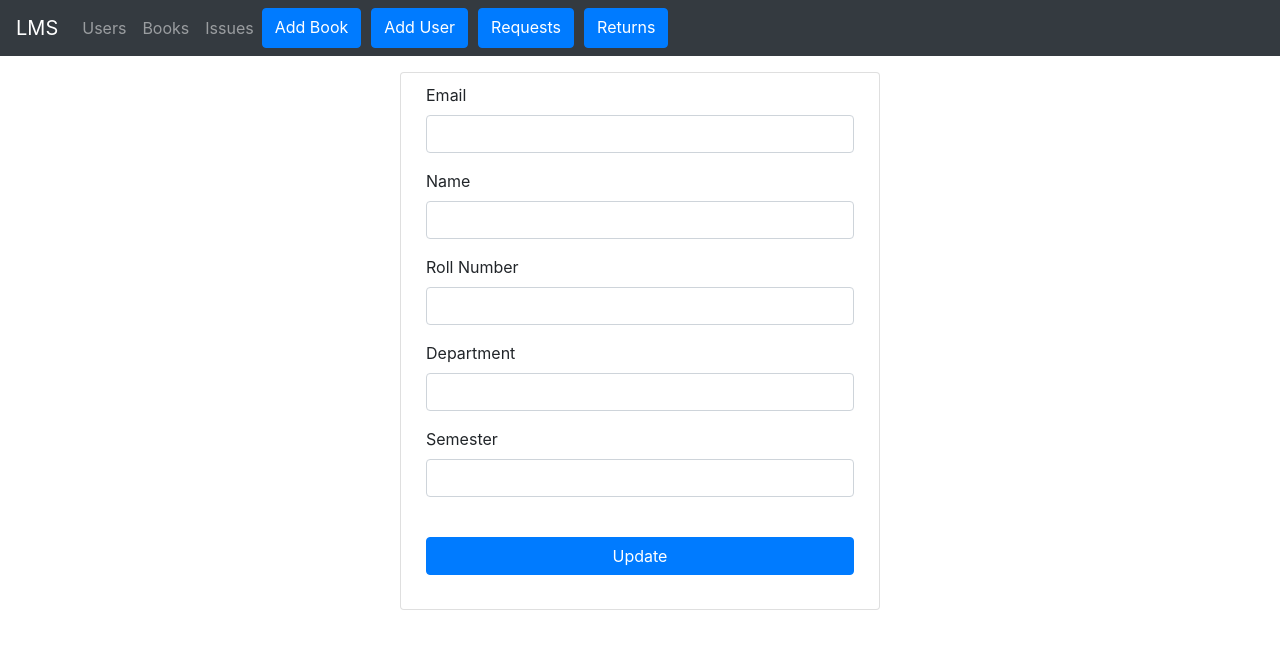
After one commit to AnushkaAmte/LMS, a PHP site: page /update_users.php in a window 1280 px wide. The commit adds this page. Shown: the top 649 px of the page. Run offline with PHP 8.4, Linux system fonts and the light colour scheme; data that the repository does not hold is empty; some libraries are stand-ins or nearby versions.

Commit message:
added update for users

```diff
--- /dev/null
+++ b/update_users.php
@@ -0,0 +1,126 @@
+<?php
+include('db_connect.php');
+$email_id = '';
+$user_name = '';
+$roll_no = '';
+$department = '';
+$semester = '';
+if (isset($_GET['id'])) {
+    $id = $_GET['id'];
+    $sql = "SELECT * FROM `users` WHERE roll_no=$id";
+    $result = mysqli_query($conn, $sql);
+    $old_user = mysqli_fetch_assoc($result);
+
+    $email_id = $old_user['email_id'];
+    $user_name = $old_user['user_name'];
+    $roll_no = $old_user['roll_no'];
+    $department = $old_user['department'];
+    $semester = $old_user['semester'];
+}
+$errors = array('email_id' => '', 'user_name' => '', 'roll_no' => '', 'department' => '', 'semester' => '');
+if (isset($_POST['submit'])) {
+    if (empty($_POST['email_id'])) {
+        $errors['email_id'] = "Email ID is required  <br />";
+    } else {
+        $email_id = $_POST['email_id'];
+    }
+    if (empty($_POST['user_name'])) {
+        $errors['user_name'] = "User name is required  <br />";
+    } else {
+        $user_name = $_POST['user_name'];
+    }
+    if (empty($_POST['roll_no'])) {
+        $errors['roll_no'] = "Roll Number is required  <br />";
+    } else {
+        $roll_no = $_POST['roll_no'];
+    }
+    if (empty($_POST['department'])) {
+        $errors['department'] = "Department's name is required  <br />";
+    } else {
+        $department = $_POST['department'];
+    }
+    if (empty($_POST['semester'])) {
+        $errors['semester'] = "Semester is required  <br />";
+    } else {
+        $semester = $_POST['semester'];
+    }
+
+    if (array_filter($errors)) {
+        echo 'Please fill a valid response';
+    } else {
+        $email_id = mysqli_real_escape_string($conn, $_POST['email_id']);
+        $user_name = mysqli_real_escape_string($conn, $_POST['user_name']);
+        $roll_no = $_POST['roll_no'];
+        $department = mysqli_real_escape_string($conn, $_POST['department']);
+        $semester =  $_POST['semester'];
+
+
+        $sql = "UPDATE `users` SET email_id='$email_id',user_name='$user_name',department='$department',semester='$semester' WHERE roll_no=$id";
+
+        if (mysqli_query($conn, $sql)) {
+            header('Location: index.php');
+        } else {
+            echo 'An error occured: ' . mysqli_error($conn);
+        }
+    }
+}
+?>
+
+<!DOCTYPE html>
+<html lang="en">
+
+<head>
+    <meta charset="UTF-8">
+    <meta http-equiv="X-UA-Compatible" content="IE=edge">
+    <meta name="viewport" content="width=device-width, initial-scale=1.0">
+
+</head>
+
+
+
+<body>
+    <?php include('navbar.php'); ?>
+    <div class="card" style="width: 30rem; margin:auto; padding: 10px;">
+        <form action="update_users.php?id=<?php echo $id ?>" method="POST" id='form'>
+
+            <div class="col md-3 align-items-center">
+                <div class="mb-3">
+                    <label for="email_id" class="form-label">Email</label>
+                    <input type="email" class="form-control" id="email_id" name='email_id' value="<?php echo htmlspecialchars($email_id); ?>" required>
+                    <div class="invalid-feedback"><?php echo $errors['email_id']; ?></div>
+                </div>
+                <div class="mb-3">
+                    <label for="user_name" class="form-label">Name</label>
+                    <input type="text" class="form-control" id="user_name" name='user_name' value="<?php echo htmlspecialchars($user_name); ?>" required>
+                    <div class="invalid-feedback"><?php echo $errors['user_name']; ?></div>
+
+                </div>
+                <div class="mb-3">
+                    <label for="roll_no" class="form-label">Roll Number</label>
+                    <input type="number" class="form-control" id="exampleInputPassword1" name='roll_no' value="<?php echo htmlspecialchars($roll_no); ?>" required>
+                    <div class="invalid-feedback"><?php echo $errors['roll_no']; ?></div>
+                </div>
+                <div class="mb-3">
+                    <label for="department" class="form-label">Department</label>
+                    <input type="text" class="form-control" id="exampleInputPassword1" name='department' value="<?php echo htmlspecialchars($department); ?>" required>
+                    <div class="invalid-feedback"><?php echo $errors['department']; ?></div>
+                </div>
+                <div class="mb-3">
+                    <label for="semester" class="form-label">Semester</label>
+                    <input type="number" class="form-control" id="exampleInputPassword1" name='semester' value="<?php echo htmlspecialchars($semester); ?>" required>
+                    <div class="invalid-feedback"><?php echo $errors['semester']; ?></div>
+                </div>
+
+                <br>
+                <div class="text-center">
+                    <button type="submit" class="btn btn-primary btn-block" name="submit">Update</button>
+                </div>
+            </div>
+            <br>
+        </form>
+    </div>
+    <br>
+
+</body>
+
+</html>
--- a/users.php
+++ b/users.php
@@ -33,7 +33,8 @@ mysqli_close($conn);
                         <th>Department</th>
                         <th>Semester</th>
                         <th>Dues</th>
-                        <th>View</th>
+                        <th>Update</th>
+                        <th>Delete</th>
                     </tr>
                     <?php foreach ($users as $user) : ?>
                         <tr>
@@ -43,7 +44,8 @@ mysqli_close($conn);
                             <td><?php echo htmlspecialchars($user['semester']); ?></td>
                             <td></td>
                             <!-- add dues -->
-                            <td><a href="" class="btn btn-sm btn-outline-primary">View</a></td>
+                            <td><a href="update_users.php?id=<?php echo $user['roll_no'] ?>" class="btn btn-sm btn-outline-primary">Update</a></td>
+                            <td><a href="" class="btn btn-sm btn-outline-danger">Delete</a></td>
                         </tr>
                     <?php endforeach; ?>
                 </table>
```
